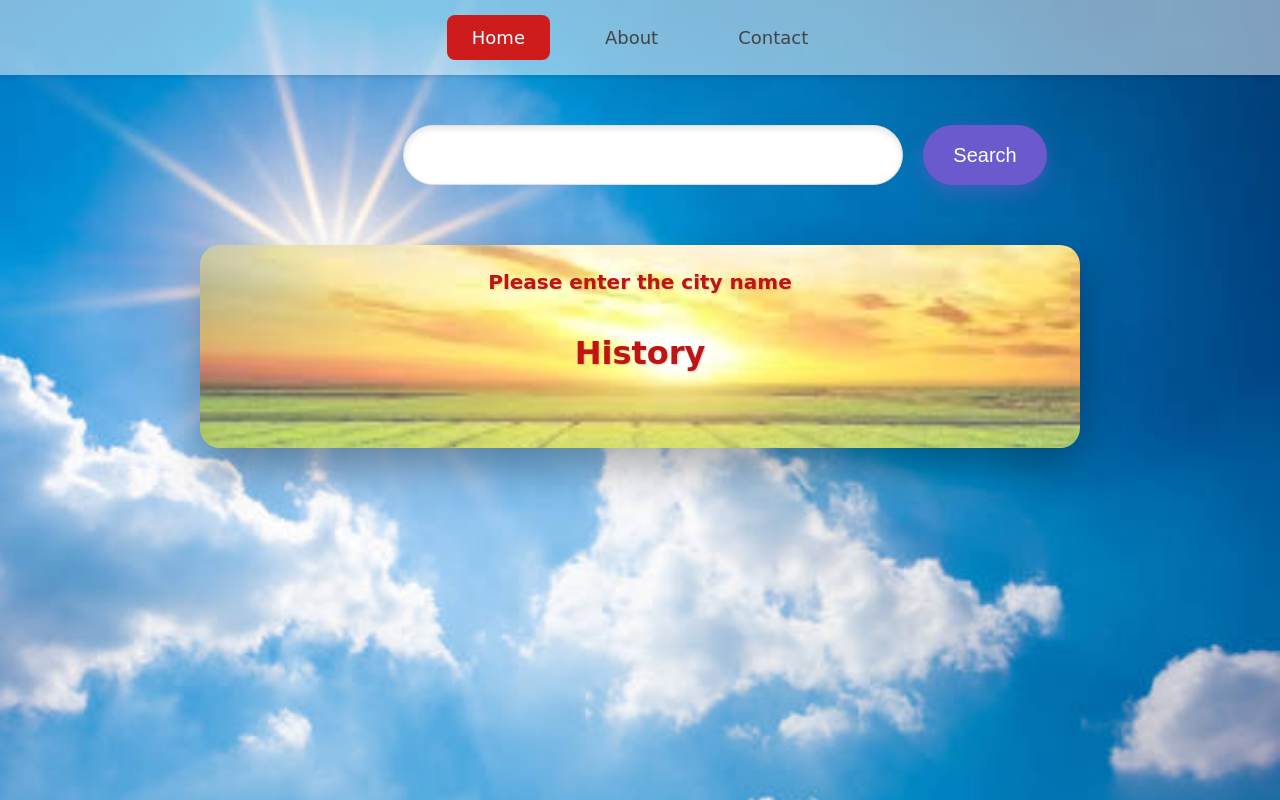
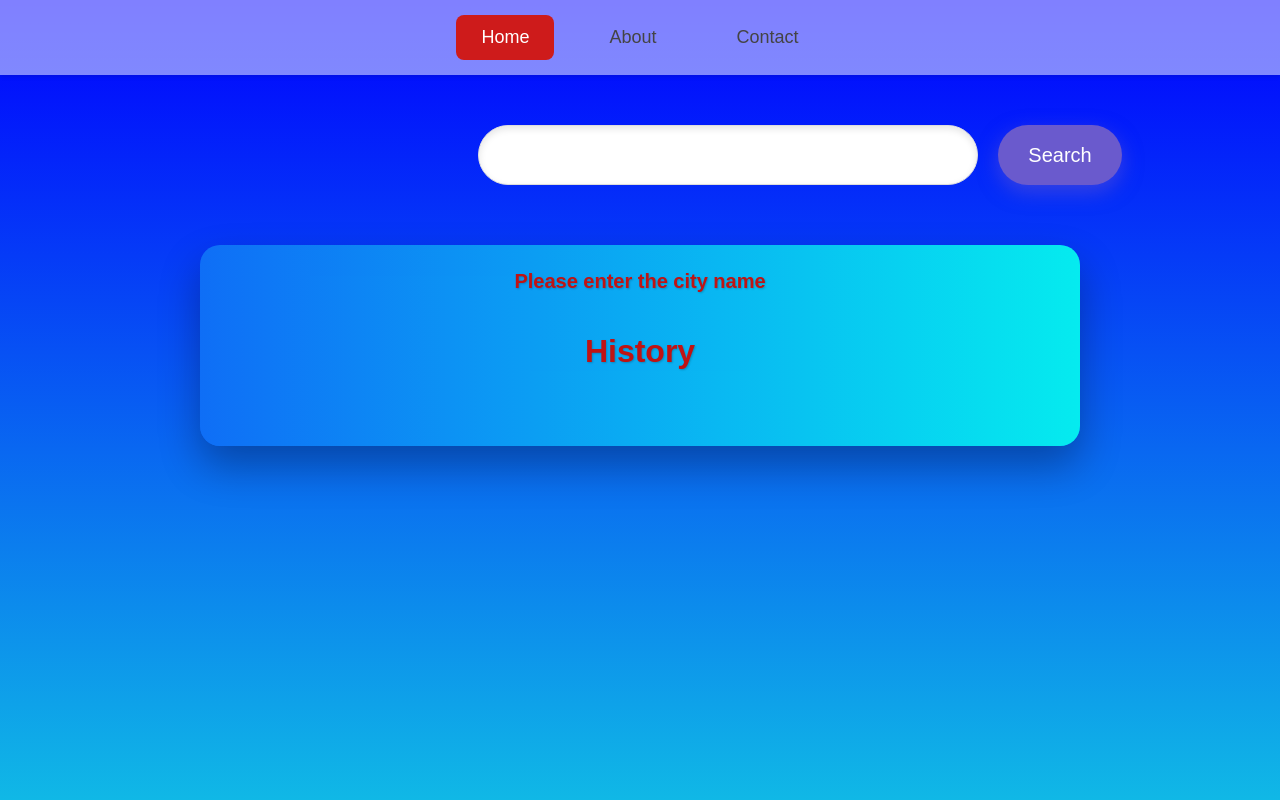
Before and after one commit to SaranshGupta123/weather-app, a React (Vite) app: page / in a window 1280 px wide. Built offline with nearby package versions, Linux system fonts and the light colour scheme.

Commit message:
updated style of background

```diff
--- a/src/App.css
+++ b/src/App.css
@@ -1,16 +1,16 @@
 body {
   margin: 0;
   padding: 0;
-  background-image: url('./assets/hehe.jpg');
+  background-color: rgba(19, 145, 222, 0.485);
+  background-image: linear-gradient(blue, rgb(16, 184, 230));
   background-size: cover;
   background-repeat: no-repeat;
   background-attachment: fixed;
-  font-family: 'Comic Sans MS', cursive, sans-serif;
+  font-family: Arial;
   color: #333;
 }
-
 .App {
-  background-image: linear-gradient(to bottom, rgba(255, 255, 255, 0.2), rgba(255, 255, 255, 0.4)), url('./assets/weather.jpeg');
+  background-image: linear-gradient(to right, rgba(15, 111, 246, 0.984), rgb(5, 235, 239));
   background-size: cover;
   background-repeat: no-repeat;
   background-position: center;
@@ -25,7 +25,7 @@ body {
   transition: transform 0.3s ease, box-shadow 0.3s ease;
 }
 
-.App2{
+.App2 {
   width: 1000px;
   display: flex;
   flex-direction: column;
@@ -37,6 +37,7 @@ body {
   transform: translateY(-5px);
   box-shadow: 0 25px 50px rgba(0, 0, 0, 0.4);
 }
+
 
 .Search-box {
   display: flex;
@@ -56,7 +57,7 @@ body {
   padding: 0 25px;
   outline: none;
   transition: box-shadow 0.3s ease, border-color 0.3s ease;
-  margin-left: 450px;
+  margin-left: 600px;
   margin-top: 50px;
 }
 
@@ -144,7 +145,7 @@ body {
   width: 80px;
   height: 80px;
   margin-left: -100px;
-  margin-top: -800px;
+  margin-top: -60px;
 }
 
 .History {
@@ -259,7 +260,7 @@ body {
 }
 
 .page {
-    background-image: url('./assets/about.jpeg');
+  background-image: linear-gradient(to right, rgba(83, 42, 232, 0), rgb(6, 192, 220));
     background-size: cover;
     background-repeat: no-repeat;
     background-position: center;
@@ -267,7 +268,6 @@ body {
     text-shadow: 1px 1px 2px rgba(0,0,0,0.5);
 }
 .page2 {
-  background-image: url('./assets/contact.jpg');
   background-size: cover;
   background-repeat: no-repeat;
   background-position: center;
```
